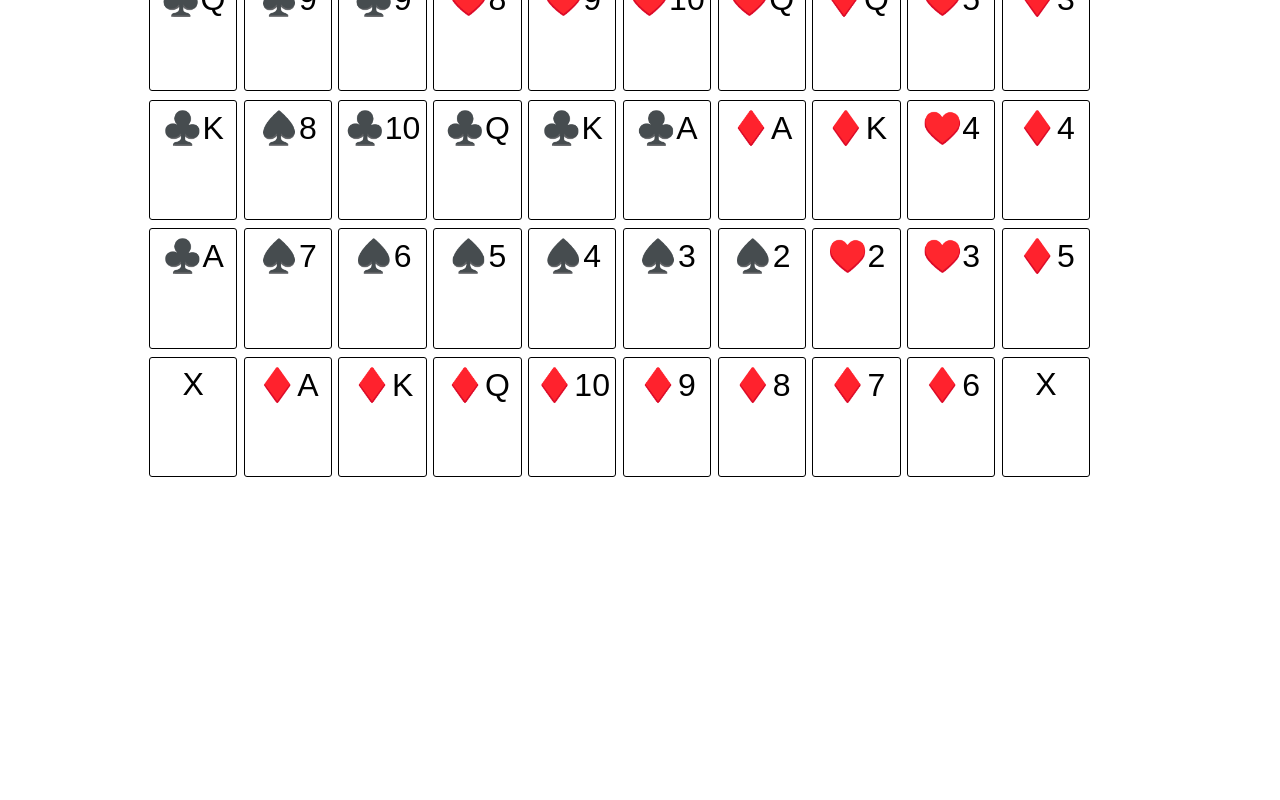
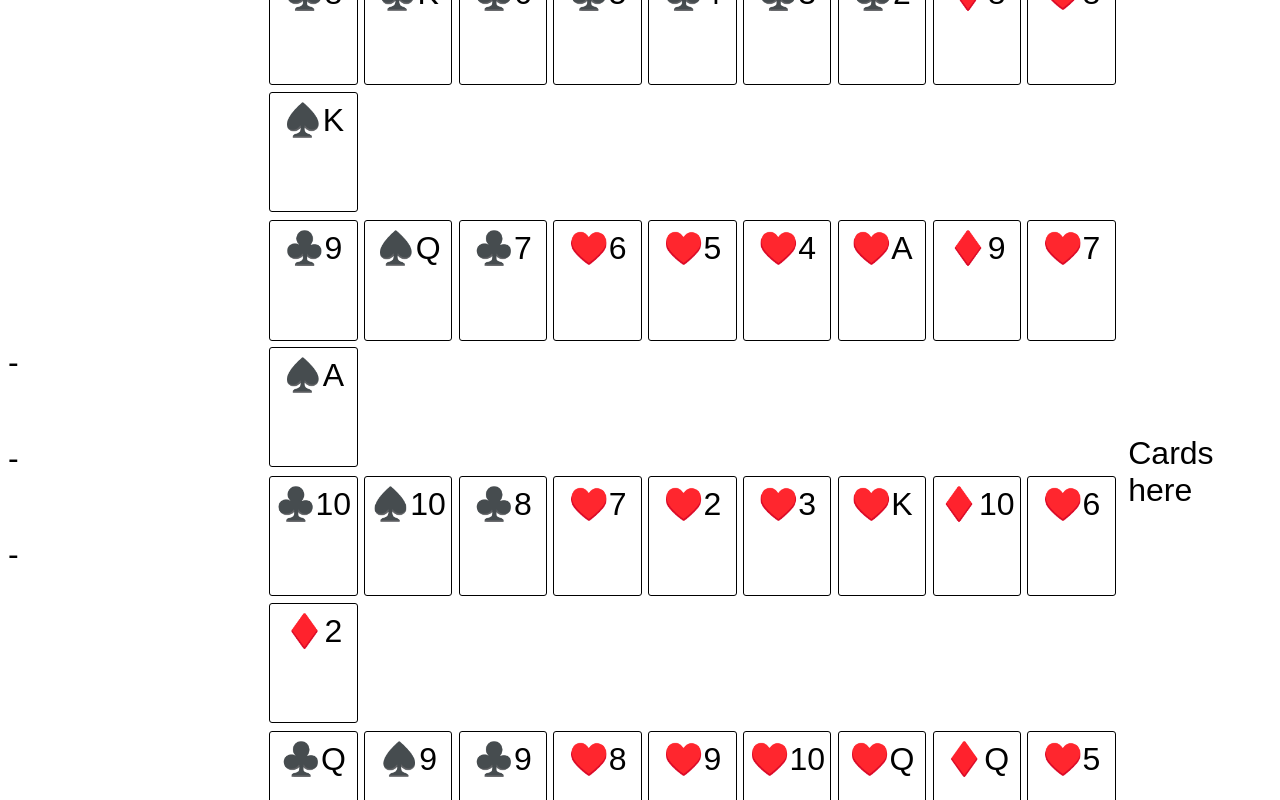
Before and after one commit to MaK-Sandbox/sequence-react, a React (Vite) app: page / in a window 1280 px wide. Shown: the part 815-1615 px from the top of the page. Before the commit the page ends 1306 px from the top, so only its background shows below. Built offline with nearby package versions, Linux system fonts and the light colour scheme.

Commit message:
Create a separate component called Player which is used to display information about each player

```diff
--- /dev/null
+++ b/src/Component/Player.jsx
@@ -0,0 +1,22 @@
+import PropTypes from "prop-types";
+import "./Player.css";
+
+function Player(props) {
+  const { name, token, startedCurrentRound } = props;
+  return (
+    <div className="Player">
+      <span className="Beginner">{startedCurrentRound ? "🔰 - " : null}</span>
+      <span>{name}</span>
+      {" - "}
+      <span className="Token">{token}</span>
+    </div>
+  );
+}
+
+Player.propTypes = {
+  name: PropTypes.string,
+  token: PropTypes.string,
+  startedCurrentRound: PropTypes.bool,
+};
+
+export default Player;
--- a/src/Component/Players.css
+++ b/src/Component/Players.css
@@ -0,0 +1,8 @@
+.Player {
+  height: 2em;
+  width: 8em;
+}
+
+.Player:not(:first-of-type) {
+  margin-top: 1em;
+}
--- a/src/Component/Players.jsx
+++ b/src/Component/Players.jsx
@@ -1,7 +1,23 @@
+import { useState } from "react";
+import Player from "./Player";
 import "./Players.css";
 
 function Players() {
-  return <div>Player 1</div>;
+  const [players, setPlayers] = useState([
+    { name: "Sam", token: "red", startedCurrentRound: false },
+    { name: "Eva", token: "blue", startedCurrentRound: false },
+    { name: "Niels", token: "green", startedCurrentRound: true },
+  ]);
+
+  return (
+    <div className="Players">
+      {players.length > 0
+        ? players.map((player, index) => {
+            return <Player key={index} player={player} />;
+          })
+        : null}
+    </div>
+  );
 }
 
 export default Players;
```
Also changed, not shown: src/Component/Player.css (added).
